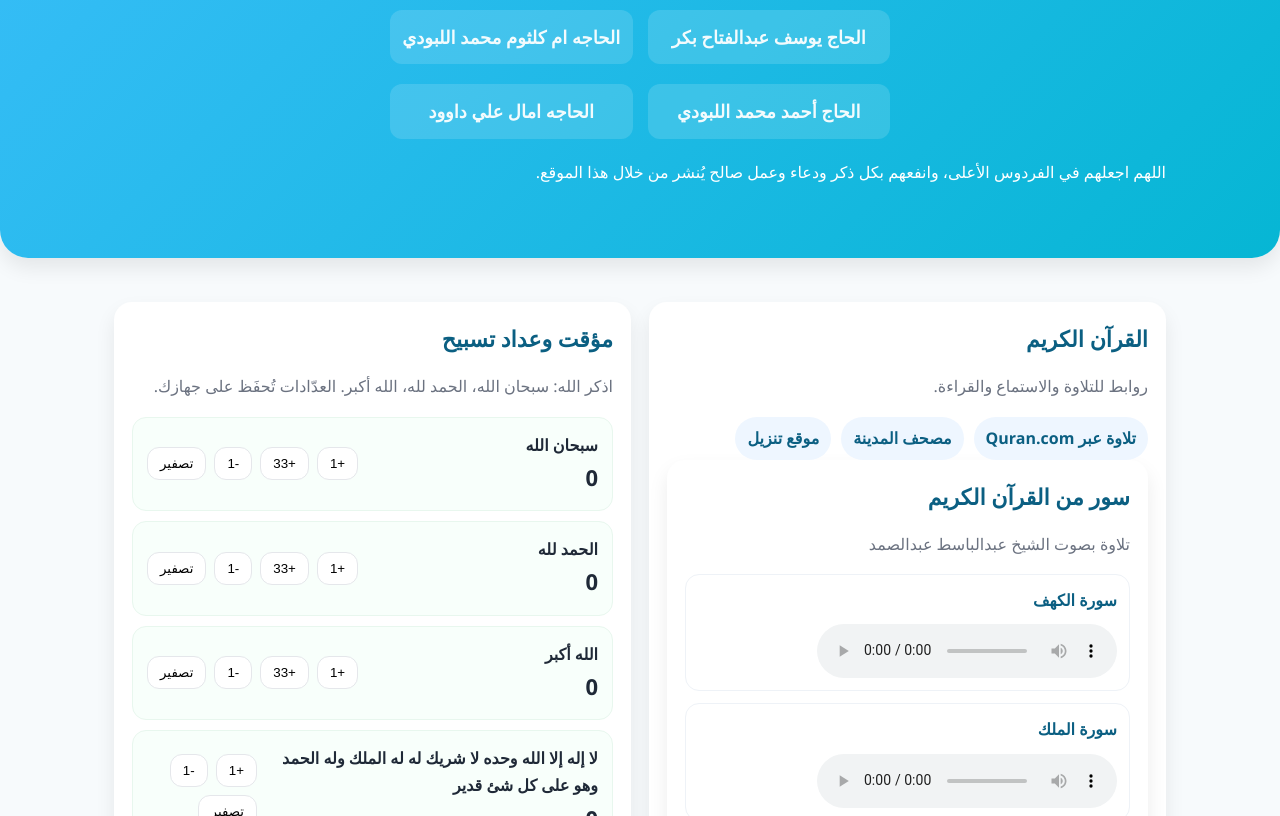
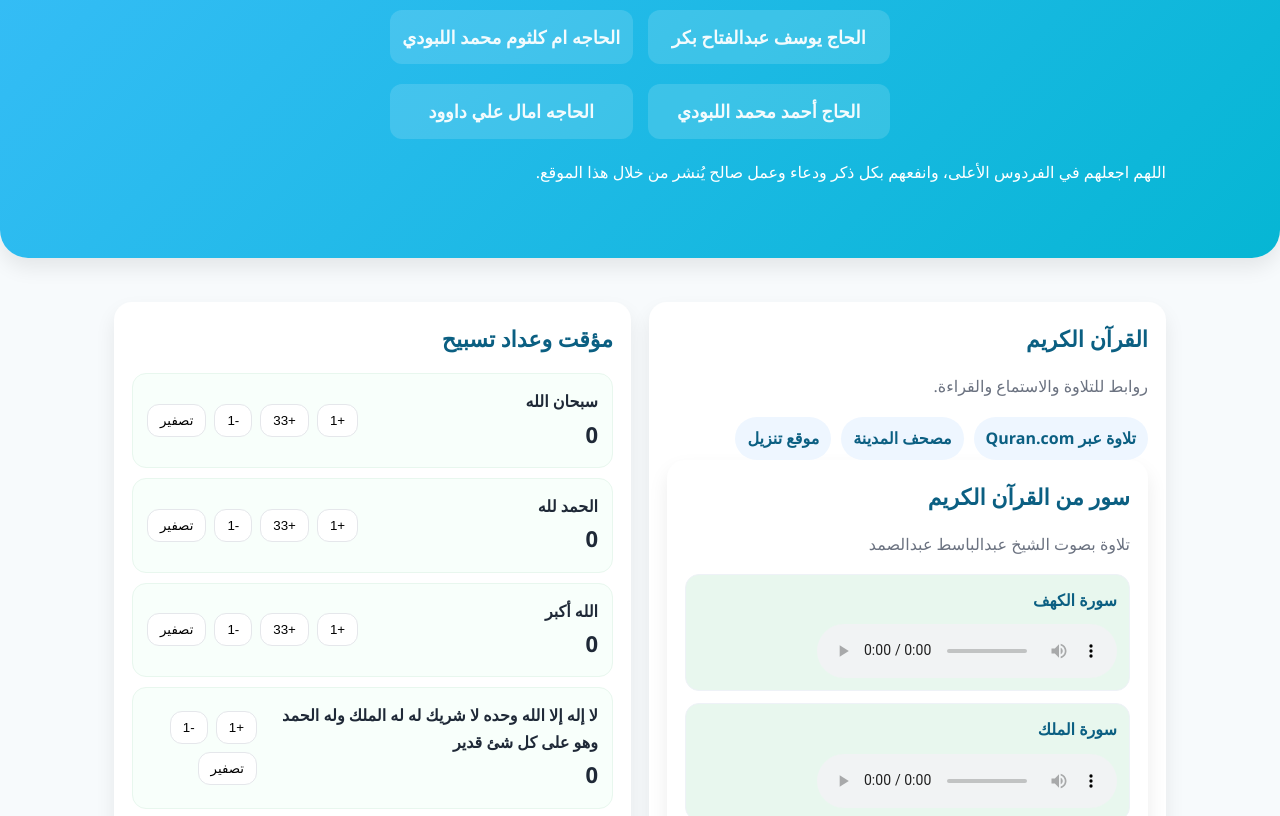
Before and after one commit to Youssef1Moustafa/ongoing-charity, a plain HTML site: page index.html in a window 1280 px wide. Shown: the part 132-948 px from the top of the page. Drawn offline with nearby package versions, Linux system fonts and the light colour scheme.

Commit message:
Update index.html

```diff
--- a/index.html
+++ b/index.html
@@ -87,7 +87,7 @@
     .pill{padding:8px 12px;border-radius:12px;border:1px solid #e5e7eb;background:#fff;cursor:pointer}
     .pill:hover{background:#f3f4f6}
     .cards{display:grid;gap:12px;grid-template-columns:repeat(auto-fill,minmax(220px,1fr))}
-    .card-sm{background:#ffffff;border:1px solid #eef2f7;border-radius:14px;padding:12px;display:flex;flex-direction:column;gap:10px}
+    .card-sm{background:#e8f7ee;border:1px solid #eef2f7;border-radius:14px;padding:12px;display:flex;flex-direction:column;gap:10px}
     .card-sm .title{font-weight:700;color:#0b5f82}
     .card-sm .text{font-size:15px}
 
@@ -177,7 +177,7 @@
       <!-- مؤقت تسبيح -->
       <div class="card span-6" id="tasbeeh">
         <h2>مؤقت وعداد تسبيح</h2>
-        <p class="muted">اذكر الله: سبحان الله، الحمد لله، الله أكبر. العدّادات تُحفَظ على جهازك.</p>
+        <p class="muted"></p>
         <div class="counter">
           <div>
             <div class="label">سبحان الله</div>
```
